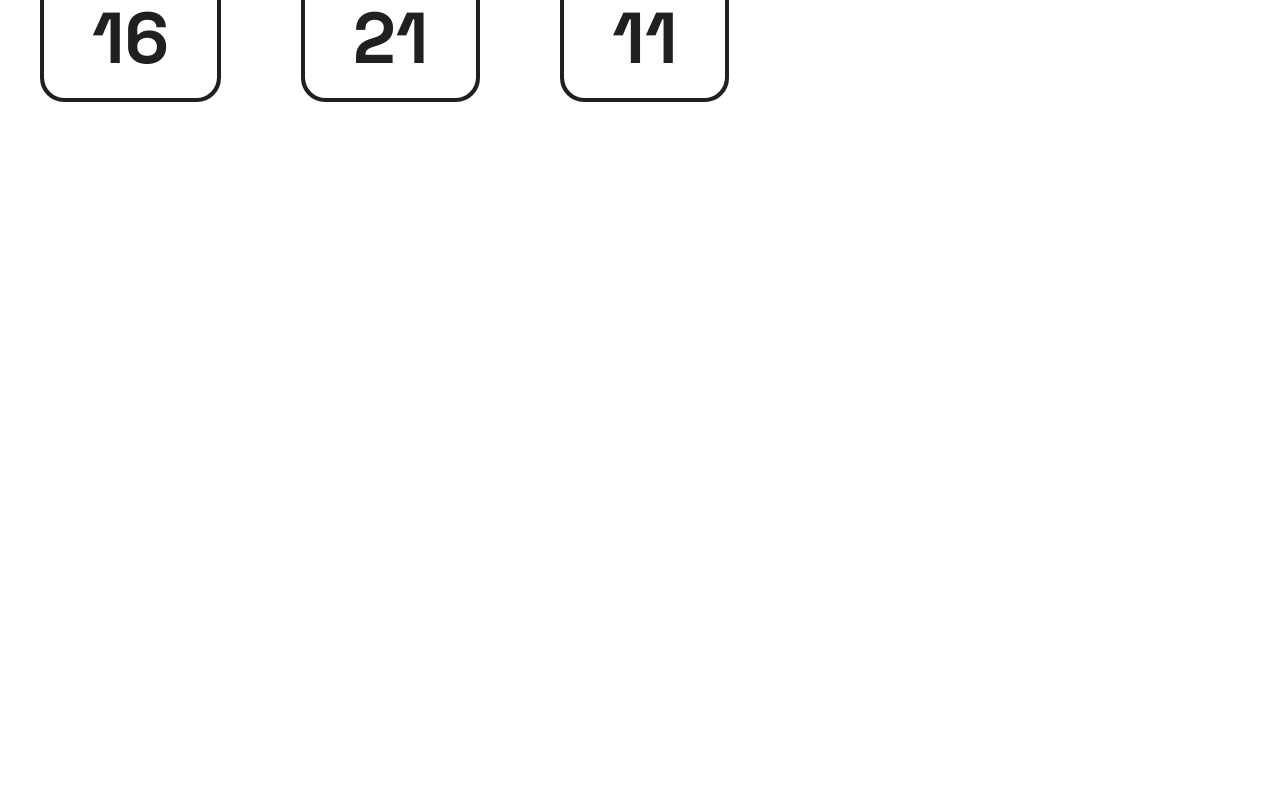
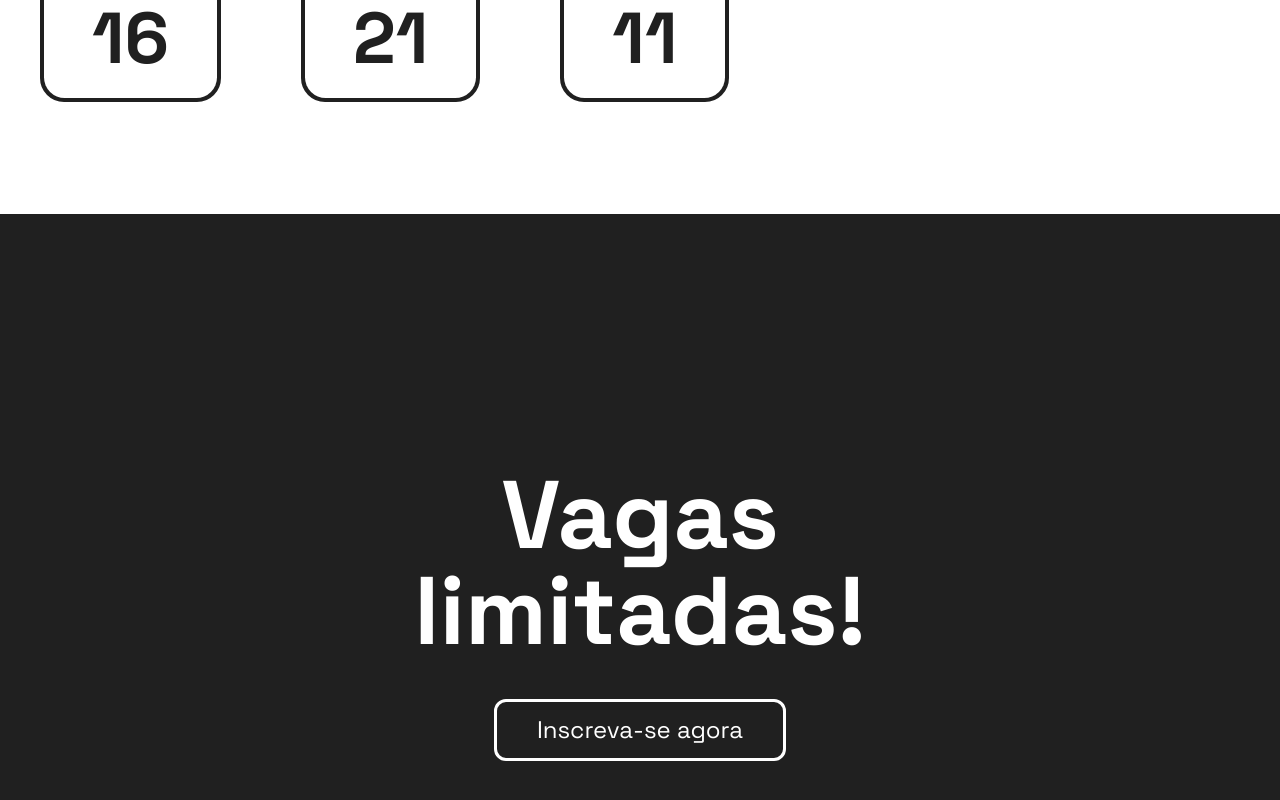
Before and after one commit to filipeveronezi/trinitas, a Next.js app: page / in a window 1280 px wide. Shown: the part 5078-5878 px from the top of the page. Before the commit the page ends 5292 px from the top, so only its background shows below. Built offline with nearby package versions, Linux system fonts and the light colour scheme.

Commit message:
feat: create call to action section

```diff
--- a/app/page.tsx
+++ b/app/page.tsx
@@ -1,4 +1,5 @@
 import { Calendar } from '@/components/Calendar'
+import { CallToAction } from '@/components/CallToAction'
 import { CourseStructure } from '@/components/CouseStructure'
 import { FAQ } from '@/components/FAQ'
 import { Hero } from '@/components/Hero'
@@ -12,6 +13,7 @@ export default function Home() {
       <WhoWeAre />
       <FAQ />
       <Calendar />
+      <CallToAction />
     </main>
   )
 }
--- /dev/null
+++ b/components/CallToAction.tsx
@@ -0,0 +1,10 @@
+import { Button } from './Button'
+
+export function CallToAction() {
+  return (
+    <section className="flex h-screen flex-col items-center justify-center gap-10 bg-black px-10 text-white">
+      <span className="max-w-[500px] text-center text-5xl font-bold md:text-8xl">Vagas limitadas!</span>
+      <Button color="black">Inscreva-se agora</Button>
+    </section>
+  )
+}
```
